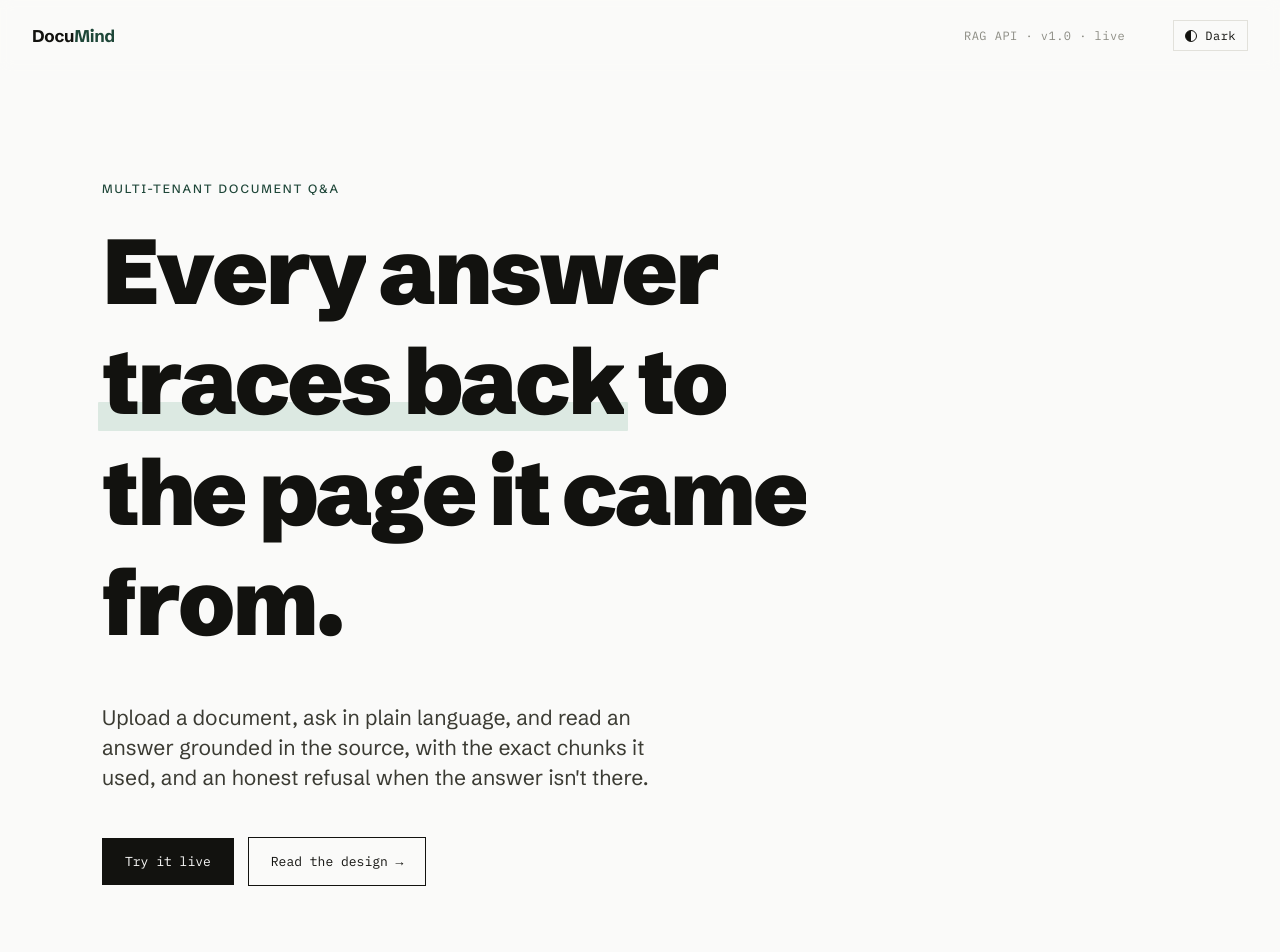
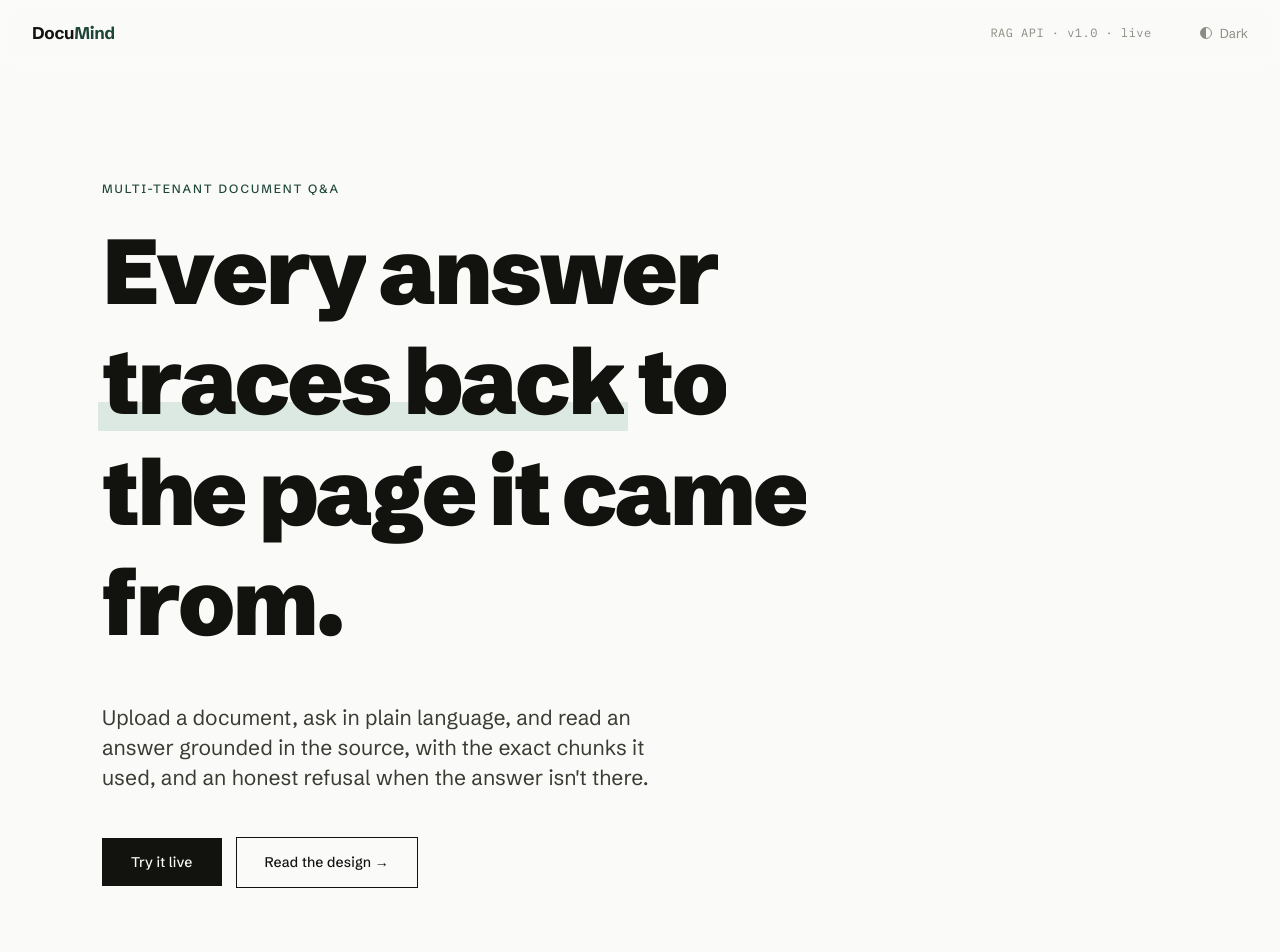
Before and after one commit to dkrapansh/documind, a React (Vite) app in the folder frontend/: page / in a window 1280 px wide. Shown: the top 952 px of the page. Built offline with nearby package versions, Linux system fonts and the light colour scheme; no server answers.

Commit message:
style: flatten nav and hero buttons to match the design language

```diff
--- a/frontend/src/components/Hero.css
+++ b/frontend/src/components/Hero.css
@@ -76,9 +76,11 @@ h1 .hl.draw::after {
 }
 
 .btn {
-  font-family: "IBM Plex Mono", monospace;
-  font-size: 13px;
-  padding: 14px 22px;
+  font-family: "Schibsted Grotesk", sans-serif;
+  font-weight: 500;
+  font-size: 14px;
+  letter-spacing: 0.01em;
+  padding: 14px 28px;
   border: 1px solid var(--ink);
   background: var(--ink);
   color: var(--canvas);
@@ -86,6 +88,7 @@ h1 .hl.draw::after {
   transition: 0.25s;
   text-decoration: none;
   display: inline-block;
+  border-radius: 0;
 }
 
 .btn:hover {
--- a/frontend/src/components/Nav.css
+++ b/frontend/src/components/Nav.css
@@ -49,23 +49,22 @@ nav {
 }
 
 .theme-toggle {
-  font-family: "IBM Plex Mono", monospace;
-  font-size: 12px;
-  letter-spacing: 0.04em;
-  color: var(--ink);
+  font-family: "Schibsted Grotesk", sans-serif;
+  font-weight: 400;
+  font-size: 13px;
+  color: var(--gray);
   background: transparent;
-  border: 1px solid var(--hair);
-  padding: 7px 11px;
+  border: none;
+  padding: 0;
   cursor: pointer;
   display: flex;
   align-items: center;
   gap: 8px;
-  transition: border-color .2s, color .2s;
+  transition: color 0.2s ease;
 }
 
 .theme-toggle:hover {
-  border-color: var(--spruce);
-  color: var(--spruce);
+  color: var(--ink);
 }
 
 /* Google's own rendered button (its chrome, font, corners, can't be
@@ -83,4 +82,13 @@ nav {
   border-radius: 50%;
   border: 1.5px solid currentColor;
   background: linear-gradient(90deg, currentColor 0 50%, transparent 50% 100%);
+  flex-shrink: 0;
 }
+
+@media (max-width: 720px) {
+  /* Theme toggle shrinks to icon-only, Sign out has no icon of its
+     own, so it keeps its text label at every width. */
+  .theme-toggle > span:not(.ic) {
+    display: none;
+  }
+}
```
